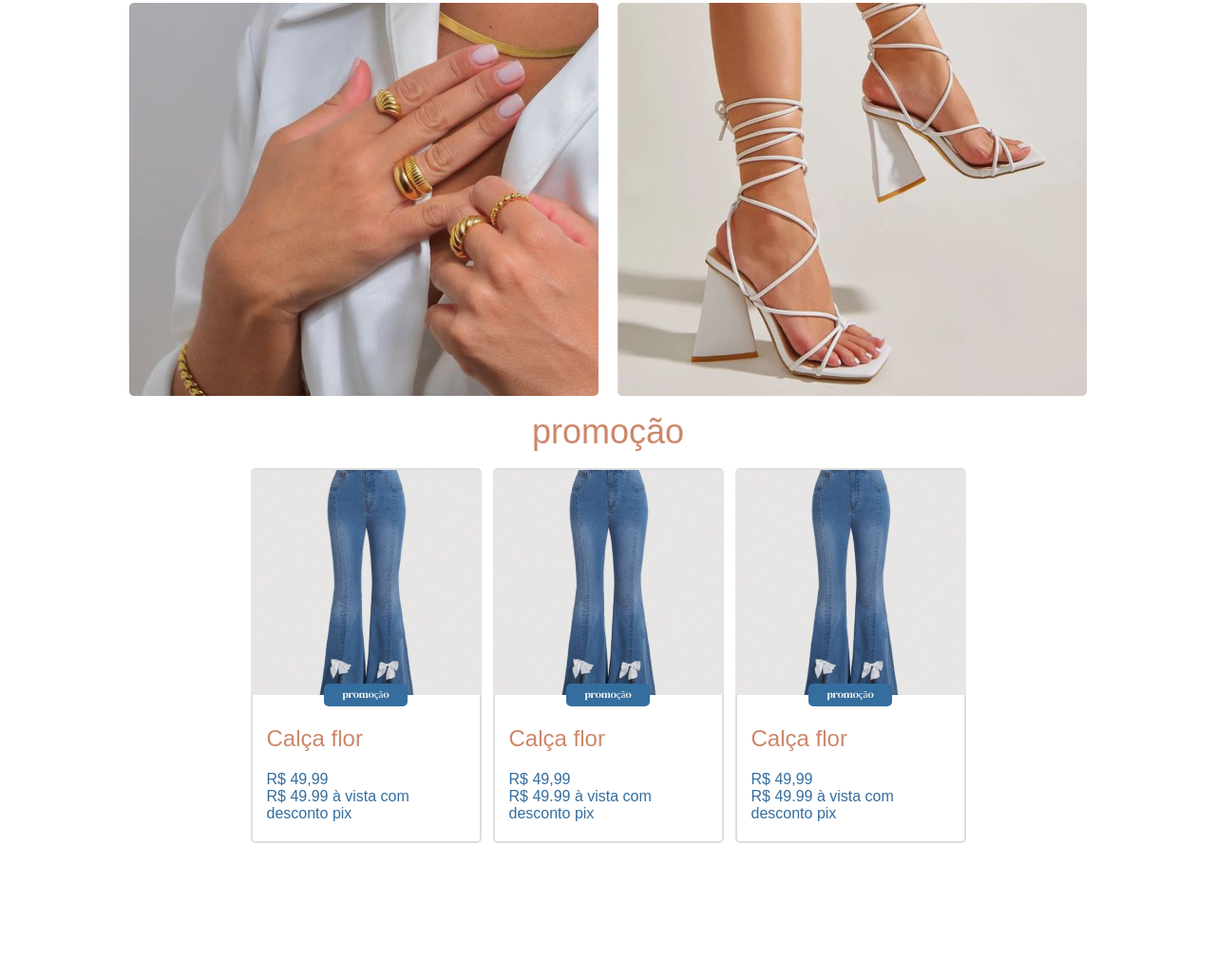
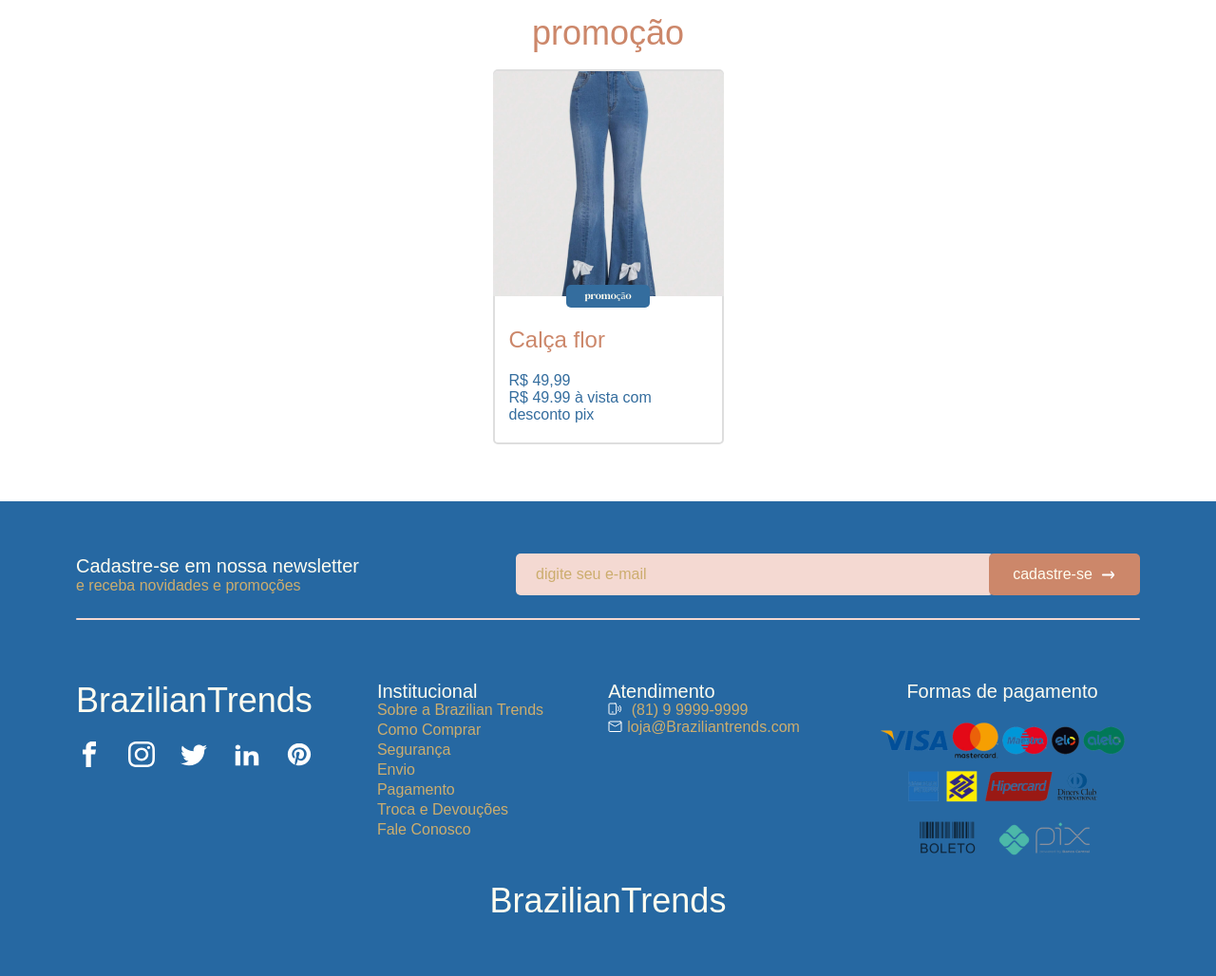
Before and after one commit to karendantas/brazzilian_trends_landingPage, a website built with Vite: page src/index.html in a window 1280 px wide. Shown: the part 1575-2603 px from the top of the page at 95% size. Before the commit the page ends 2523 px from the top, so only its background shows below. Built offline with nearby package versions, Linux system fonts and the light colour scheme; a web font is replaced by a local one.

Commit message:
feat: finish footer styles

```diff
--- a/src/index.html
+++ b/src/index.html
@@ -8,7 +8,7 @@
   </head>
   <body>
     <header>
-      <div class = "header-content">
+      <div class = "header-container">
           <div class = "upper-content">
             <h1>BrazilianTrends</h1>
             <!-- Barra de pesquisa -->
@@ -55,9 +55,8 @@
     <main>
 
         <!--Carrossel de imagem-->
-        <div class="carrossel-img">
-          <img src="" alt=""/>
-        </div>
+        <div class="carrossel-img"></div>
+
         <!-- Sessão de lançamentos-->
         <section class = "releases-section">
           <h2 class="beige-text">lançamentos</h2>
@@ -78,65 +77,9 @@
               </div>
             </div>
           </div>
-
-          <div class="card">
-            <img src="./assets/img/blusa-denim.png" alt=""/>
-            <div class = "release-tag">lançamento</div>
-
-            <div class = "product-highlight">
-              <h3 class="beige-text">Blusa demin turbo</h3>
-              <!--Precificação-->
-              <div>
-                <span class="blue-text price">R$ 49,99</span>
-                <span class="blue-text">R$ 49.99 à vista com desconto pix</span>
-              </div>
-            </div>
         </div>
 
-          <div class="card">
-            <img src="./assets/img/blusa-denim.png" alt=""/>
-            <div class = "release-tag">lançamento</div>
-
-            <div class = "product-highlight">
-              <h3 class="beige-text">Blusa demin turbo</h3>
-              <!--Precificação-->
-              <div>
-                <span class="blue-text price">R$ 49,99</span>
-                <span class="blue-text">R$ 49.99 à vista com desconto pix</span>
-              </div>
-            </div>
-          </div>
-
-          <div class="card">
-            <img src="./assets/img/blusa-denim.png" alt=""/>
-            <div class = "release-tag">lançamento</div>
-
-            <div class = "product-highlight">
-              <h3 class="beige-text">Blusa demin turbo</h3>
-              <!--Precificação-->
-              <div>
-                <span class="blue-text price">R$ 49,99</span>
-                <span class="blue-text">R$ 49.99 à vista com desconto pix</span>
-              </div>
-            </div>
-          </div>
-
-          <div class="card">
-            <img src="./assets/img/blusa-denim.png" alt=""/>
-            <div class = "release-tag">lançamento</div>
-
-            <div class = "product-highlight">
-              <h3 class="beige-text">Blusa demin turbo</h3>
-              <!--Precificação-->
-              <div>
-                <span class="blue-text price">R$ 49,99</span>
-                <span class="blue-text">R$ 49.99 à vista com desconto pix</span>
-              </div>
-            </div>
-          </div>
-        </div>
       </section>
-
         <!--sessão de categorias-->
         <div class = "category-section">
           <img src="./assets/img/acessorios.png" alt=""/>
@@ -165,42 +108,69 @@
 
             </div>
 
-            <div class="card">
-              <img src="./assets/img/calça.png" alt=""/>
-              <div class = "release-tag">promoção</div>
+        </div>
+        </section>
+    </main>
 
-              <div class = "product-highlight">
-                <h3 class="beige-text">Calça flor</h3>
+    <footer>
+        <div class = "footer-container">
+            <div class = "footer-upper-content">
+              <div class = "footer-info">
+                <h3>Cadastre-se em nossa newsletter</h3>
+                <span>e receba novidades e promoções</span>
+              </div>
 
-                <!--Precificação-->
-                <div>
-                  <span class="blue-text">R$ 49,99</span>
-                  <span class="blue-text">R$ 49.99 à vista com desconto pix</span>
+              <div class = "sigin-up-email">
+                <input type="text" placeholder="digite seu e-mail">
+                <button>cadastre-se <img src="./assets/svg/arrow-right.svg" alt=""> </button>
               </div>
             </div>
 
+            <div class= "divider"></div>
+
+            <div class = "footer-lower-content">
+              <div class = "social-medias">
+                  <h2 class = "logo-text">BrazilianTrends</h2>
+                  <ul>
+
+                    <li><a href="#"><img src="./assets/svg/facebook.svg" alt="ícone do facebook"></a></li>
+                    <li><a href="#"><img src="./assets/svg/instagram.svg" alt="ícone do instagram"></a></li>
+                    <li><a href="#"><img src="./assets/svg/twitter.svg" alt="ícone do twitter"></a></li>
+                    <li><a href="#"><img src="./assets/svg/linkedin.svg" alt="ícone do linkedin"></a></li>
+                    <li><a href="#"><img src="./assets/svg/pinterest.svg" alt="ícone do pinterest"></a></li>
+                  </ul>
               </div>
 
-            <div class="card">
-              <img src="./assets/img/calça.png" alt=""/>
-              <div class = "release-tag">promoção</div>
+              <div class = "services">
+                  <h3 class = "footer-h3">Institucional</h3>
+                  <ul>
+                    <li><a href="#">Sobre a Brazilian Trends </a></li>
+                    <li><a href="#">Como Comprar</a></li>
+                    <li><a href="#">Segurança</a></li>
+                    <li><a href="#">Envio</a></li>
+                    <li><a href="#">Pagamento</a></li>
+                    <li><a href="#">Troca e Devouções</a></li>
+                    <li><a href="#">Fale Conosco</a></li>
+                  </ul>
 
-              <div class = "product-highlight">
-                <h3 class="beige-text">Calça flor</h3>
+              </div>
 
-                <!--Precificação-->
-                <div>
-                  <span class="blue-text">R$ 49,99</span>
-                  <span class="blue-text">R$ 49.99 à vista com desconto pix</span>
+              <div class = "services-2">
+                <h3 class = "footer-h3">Atendimento</h3>
+                <ul>
+                  <li> <img src="./assets/svg/fone.svg" alt="ícone de telefone"/> <a href="#">  (81) 9 9999-9999  </a></li>
+                  <li> <img src="./assets/svg/email.svg" alt="ícone de carta"/><a href="#">loja@Braziliantrends.com</a></li>
+                </ul>
               </div>
+
+              <div class = "payment-options">
+                  <h3 class = "footer-h3">Formas de pagamento</h3>
+                  <img src="./assets/img/pagamento.png" alt="">
               </div>
 
             </div>
+            <h2 class = "logo-text">BrazilianTrends</h2>
         </div>
-        </section>
-    </main>
-    <footer>
-
     </footer>
 
     <script type="module" src="/main.js"></script>
--- a/src/style.css
+++ b/src/style.css
@@ -11,13 +11,17 @@
   --red-400: #F4D9D2;
   --beige-500: #CC876A;
   --blue-600: #346D9E;
+  --blue-700: #2668A2;
   --gray-200: #DEDEDE;
+  --dark-yellow: #CCAD6E;
 }
 * {
   padding: 0;
   margin: 0;
   box-sizing: border-box;
   font-family: 'Quilin', sans-serif;
+  list-style: none;
+  text-decoration: none;
 }
 
 header{
@@ -26,7 +30,7 @@ header{
   filter: drop-shadow(0 0 4px rgba(0,0,0,0.2));
 }
 
-.header-content{
+.header-container{
   width: 100%;
   max-width: 1120px;
   margin: 0 auto;
@@ -78,9 +82,6 @@ header{
   font-weight: 400;
   position: absolute;
   top: 30%;
-
-
-
 }
 /*informações da conta*/
 .account-info{
@@ -114,6 +115,7 @@ header{
 }
 
 .divider {
+  width: 100%;
   margin-top: 24px;
   height: 2px;
   border-radius: 8px;
@@ -134,16 +136,20 @@ header{
 
 /*home */
 .carrossel-img {
- background-color:#F08AA0;
  width: 100%;
- height: 385px;
+ display: flex;
+ justify-content: center;
+  height: 390px;
+ background-image: url('./assets/img/home-img.png');
+ background-repeat: no-repeat;
+ background-position: center;
 }
+
 
 .releases-section{
   width: 100%;
-  max-width: 1244px;
+  max-width: 1120px;
   margin: 0 auto;
-
 
 }
 .releases-section > h2 {
@@ -162,6 +168,7 @@ header{
   display: flex;
   flex-direction: column;
   align-items: center;
+
 
 }
 .card > .release-tag {
@@ -211,7 +218,7 @@ header{
 /*sessão de categorias*/
 .category-section{
   width: 100%;
-  max-width: 1244px;
+  max-width: 1120px;
   margin: 0 auto;
   padding-top: 4.625rem;
 
@@ -223,7 +230,7 @@ header{
 /*sessão de promoções */
 .sale-section{
   width: 100%;
-  max-width: 1244px;
+  max-width: 1120px;
   margin: 0 auto;
 
   display: flex;
@@ -243,6 +250,128 @@ header{
   display: flex;
   gap: 12px;
 }
+
+/* footer */
+footer {
+  background-color: var(--blue-700);
+  min-height: 500px;
+}
+.footer-container {
+  width: 100%;
+  max-width: 1120px;
+  margin: 0 auto;
+
+  display: flex;
+  flex-direction: column;
+  align-items: center;
+  justify-content: center;
+
+}
+
+.footer-upper-content{
+  width: 100%;
+  display: flex;
+  align-items: center;
+  justify-content: space-between;
+  padding-top: 55px;
+}
+.footer-info > h3 {
+  font-size: 20px;
+  font-weight: 400;
+  color: #FFFDF0;
+}
+
+.footer-info > span {
+  font-size: 1rem;
+  font-weight: 500;
+  color: #CCAD6E;
+}
+
+.sigin-up-email{
+  display: flex;
+  align-items: center;
+}
+.sigin-up-email input {
+  width: 503px;
+  border-radius: 5px;
+  background-color: var(--red-400);
+  height: 44px;
+  outline: none;
+  border: none;
+  margin-right: -5px;
+  padding-left: 21px;
+  color: var(--dark-yellow);
+  font-size: 1rem;
+}
+
+.sigin-up-email input::placeholder {
+  color: var(--dark-yellow);
+  font-size: 1rem;
+
+}
+.sigin-up-email button {
+  background-color: var(--beige-500);
+  border: none;
+  outline: none;
+  border: none;
+  width: 159px;
+  height: 44px;
+  color: #FFFDF0;
+  font-size: 1rem;
+  display: flex;
+  align-items: center;
+  justify-content: center;
+  gap: 10px;
+  border-radius: 5px;
+}
+
+.footer-lower-content{
+  width: 100%;
+  padding-top: 64px;
+  display: flex;
+  align-items: start;
+  justify-content: space-between;
+}
+.logo-text{
+  color: #FFFDF0;
+  font-size: 36px;
+  font-weight: 400;
+}
+
+.social-medias > ul {
+  display: flex;
+  align-items: center;
+  justify-content: space-between;
+  padding-top: 22px;
+}
+
+.footer-h3 {
+  color: #FFFDF0;
+  font-size: 20px;
+  font-weight: 400;
+  line-height: 22px;
+}
+.services > ul >li {
+  padding-bottom: 3px;
+}
+.services ul li a{
+  color: var(--dark-yellow);
+  font-size: 1rem;
+  font-weight: 400;
+}
+.services-2 ul li a{
+  color: var(--dark-yellow);
+  font-size: 1rem;
+  font-weight: 400;
+  padding-left: 5px;
+}
+.payment-options{
+  display: flex;
+  flex-direction: column;
+  align-items: center;
+}
+
+
 .blue-text{
   color: var(--blue-600);
 }
```
Also changed, not shown: src/assets/img/home-img.png (added), src/assets/img/pagamento.png (added), src/assets/svg/arrow-right.svg (added), src/assets/svg/email.svg (added), src/assets/svg/facebook.svg (added), src/assets/svg/fone.svg (added), src/assets/svg/instagram.svg (added), src/assets/svg/linkedin.svg (added), src/assets/svg/pinterest.svg (added), src/assets/svg/twitter.svg (added). Lines whose indentation alone changed are shown as unchanged.
